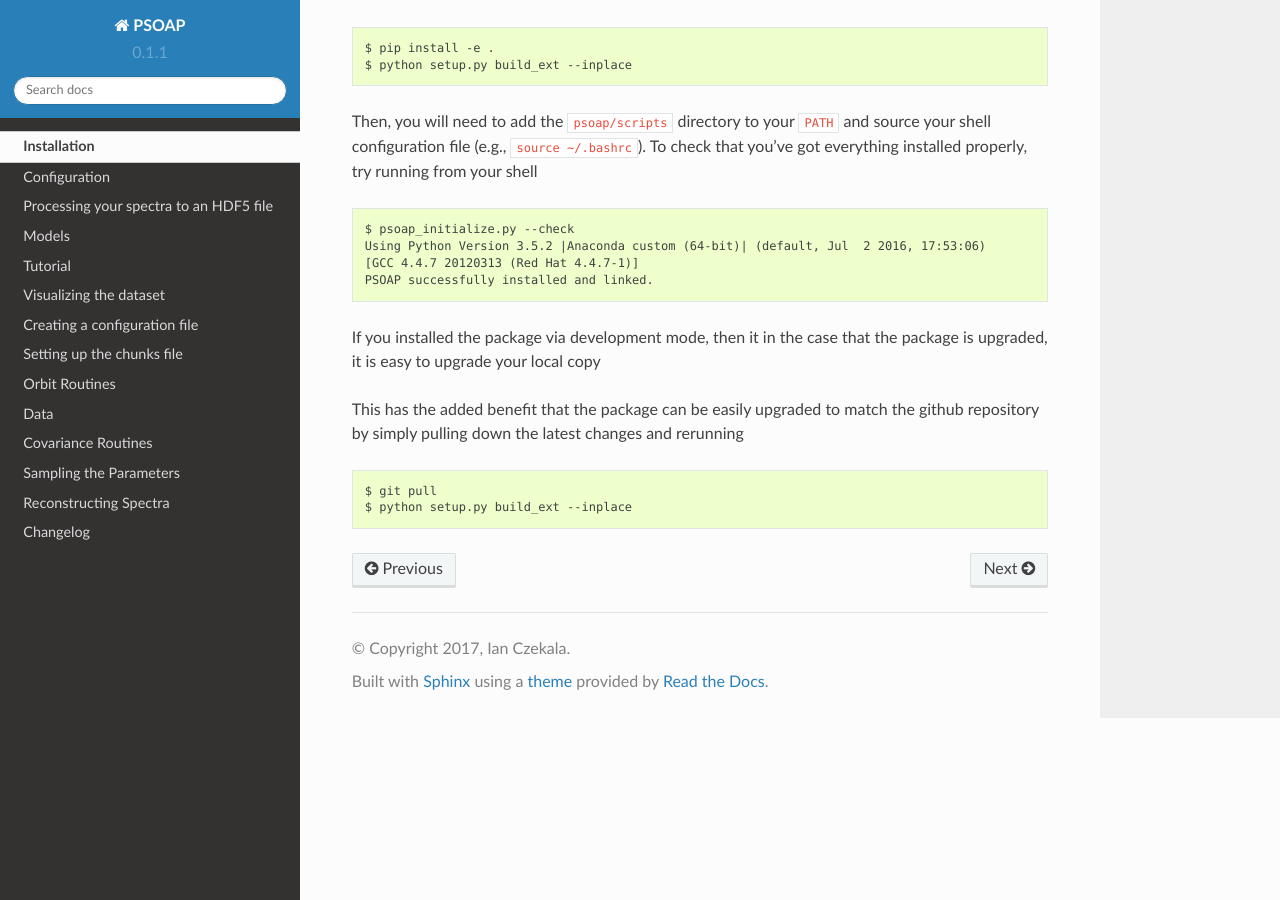
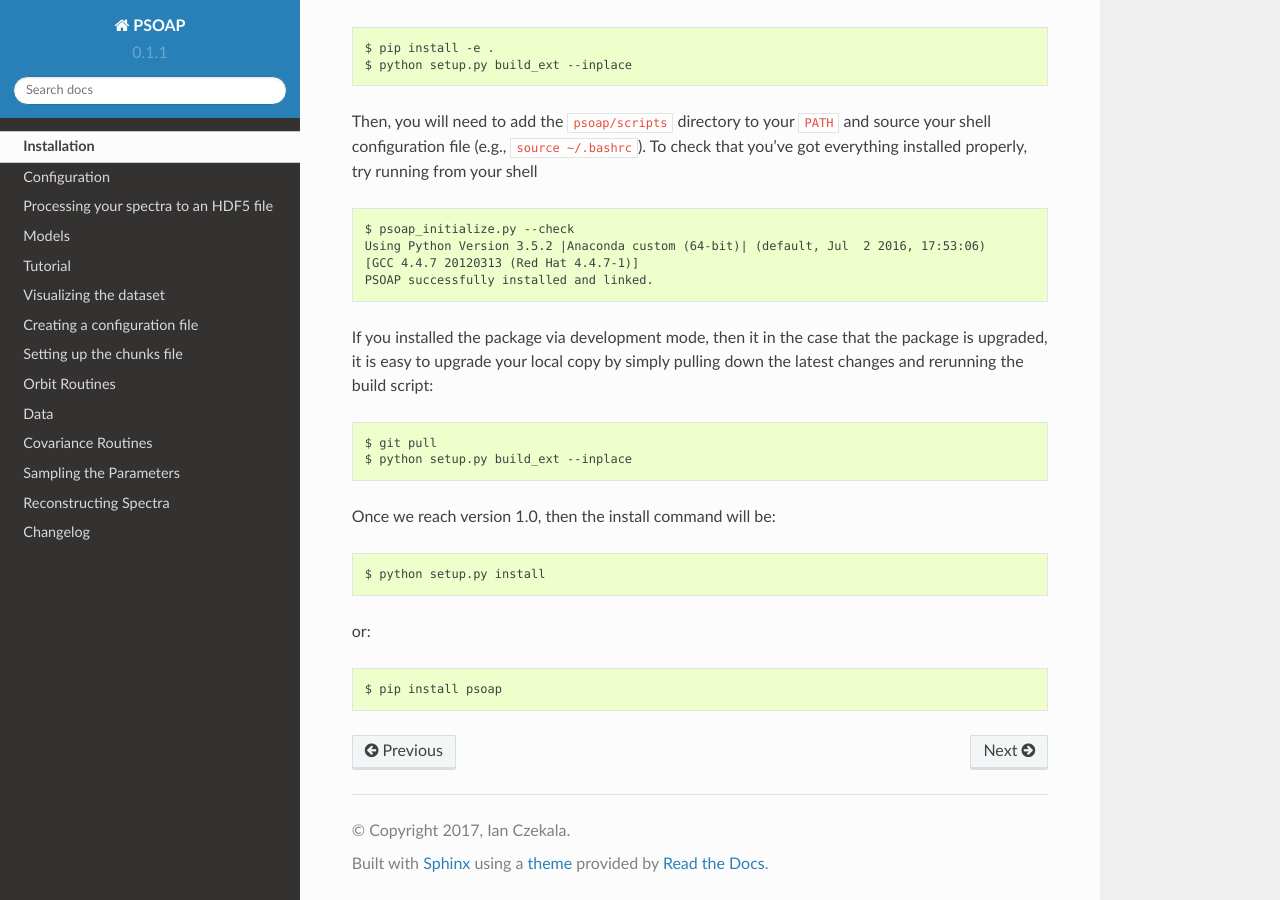
Before and after one commit to iancze/PSOAP, a Sphinx documentation site: the page built from doc/installation.rst, in a window 1280 px wide and 900 px high, scrolled down 621 px. Built offline with Sphinx 7.4.7 and the Read the Docs theme 2.0.0, drawn with Linux system fonts in a browser that asks for light colours.

```diff
--- a/doc/installation.rst
+++ b/doc/installation.rst
@@ -14,7 +14,6 @@
 
 PSOAP has preliminary support for using the `celerite package <http://celerite.readthedocs.io/>`_, which implements fast, one dimensional Gaussian processes which are used when fitting a single-lined spectroscopic binary or triple. You can optionally install this package following the link above.
 
-
 Then, clone the package from the `github repository <https://github.com/iancze/PSOAP>`_
 and change to the top level ``PSOAP`` directory. Because the ``PSOAP`` package is still under occasional development, it may be wise to install the package in 'development mode' via the following commands::
 
@@ -29,9 +28,15 @@
     PSOAP successfully installed and linked.
 
 
-If you installed the package via development mode, then it in the case that the package is upgraded, it is easy to upgrade your local copy
-
-This has the added benefit that the package can be easily upgraded to match the github repository by simply pulling down the latest changes and rerunning ::
+If you installed the package via development mode, then it in the case that the package is upgraded, it is easy to upgrade your local copy by simply pulling down the latest changes and rerunning the build script::
 
     $ git pull
     $ python setup.py build_ext --inplace
+
+Once we reach version 1.0, then the install command will be::
+
+    $ python setup.py install
+
+or::
+
+    $ pip install psoap
```
Also changed, not shown: .travis.yml.
